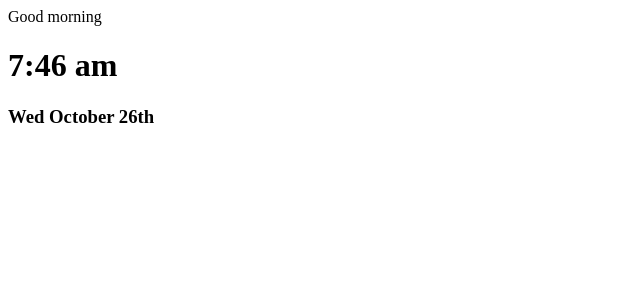
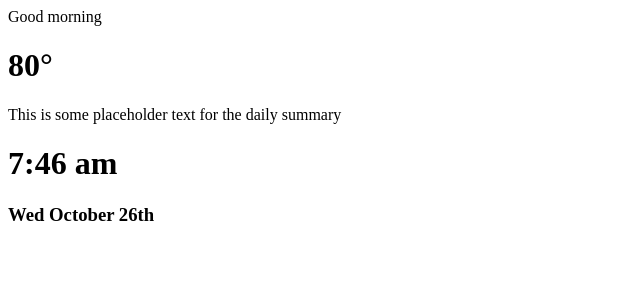
Before and after one commit to neb-b/mirrR, a Next.js app: page / in a window 1280 px wide. Shown: the top 300 px of the page, without its empty margins (0-640 px from the left). Built offline with nearby package versions, Linux system fonts and the light colour scheme.

Commit message:
add weather

```diff
--- a/components/mirror.js
+++ b/components/mirror.js
@@ -1,6 +1,8 @@
 import React, { Component } from 'react'
 import { connect } from 'react-redux'
+
 import Greeting from './greeting'
+import Weather from './weather'
 import Clock from './clock'
 
 class Mirror extends Component {
@@ -13,6 +15,7 @@ class Mirror extends Component {
     return (
       <div>
         <Greeting />
+        <Weather />
         <Clock />
       </div>
     )
--- /dev/null
+++ b/components/weather/index.js
@@ -0,0 +1,16 @@
+import React, { Component } from 'react'
+
+export default class Weather extends Component {
+  constructor(props) {
+    super(props)
+  }
+
+  render() {
+    return (
+      <div>
+        <h1>80&deg;</h1>
+        <p>This is some placeholder text for the daily summary</p>
+      </div>
+    )
+  }
+}
```
